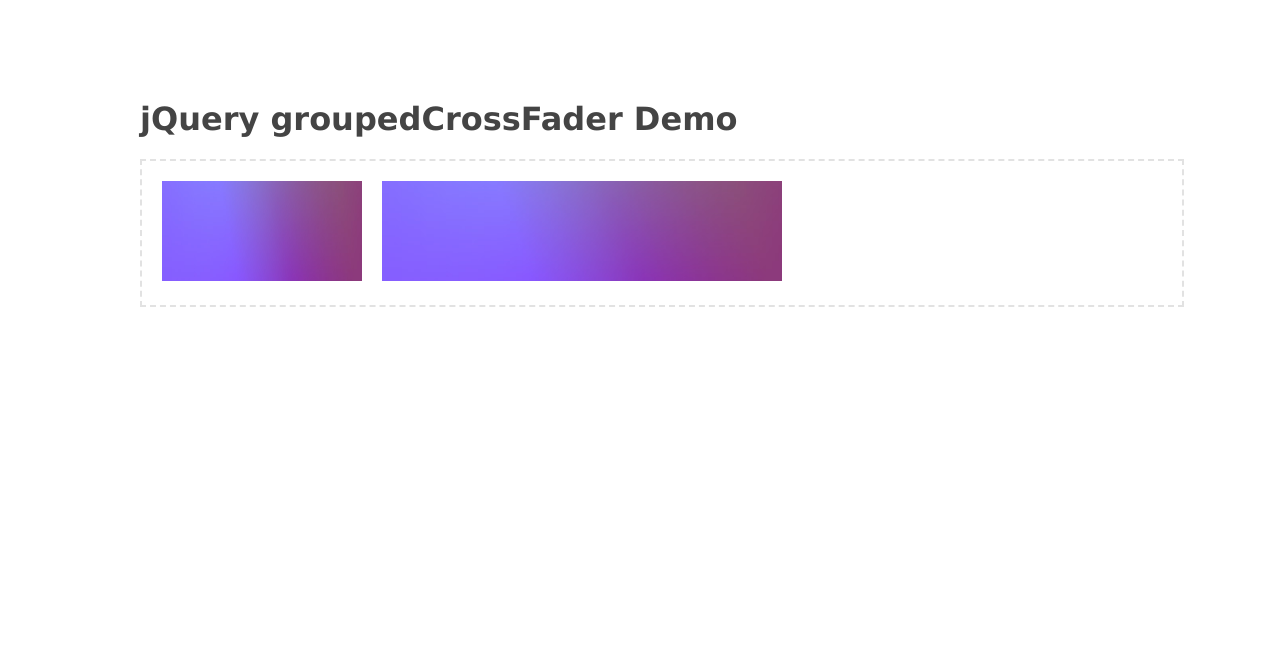
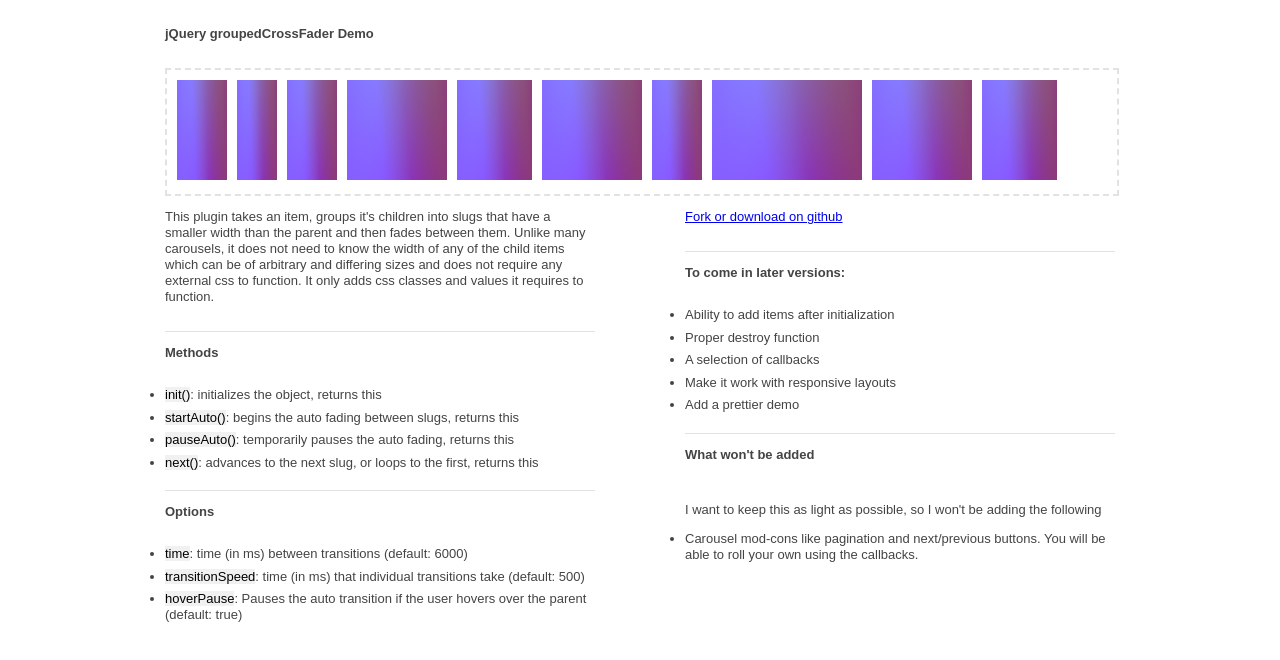
Before and after one commit to nwe44/jquery-groupedCrossFader, a plain HTML site: page index.html in a window 1280 px wide. Drawn offline with nearby package versions, Linux system fonts and the light colour scheme.

Commit message:
Slightly more explanatory demo.

```diff
--- a/index.html
+++ b/index.html
@@ -4,6 +4,54 @@
 
 
 			<style type="text/css">
+							/**
+				 * html5doctor.com Reset Stylesheet (Eric Meyer's Reset Reloaded + HTML5 baseline)
+				 * v1.6.1 2010-09-17 | Authors: Eric Meyer & Richard Clark
+				 * html5doctor.com/html-5-reset-stylesheet/
+				 */
+
+				html, body, div, span, object, iframe,
+				h1, h2, h3, h4, h5, h6, p, blockquote, pre,
+				abbr, address, cite, code, del, dfn, em, img, ins, kbd, q, samp,
+				small, strong, sub, sup, var, b, i, dl, dt, dd, ol, ul, li,
+				fieldset, form, label, legend,
+				table, caption, tbody, tfoot, thead, tr, th, td,
+				article, aside, canvas, details, figcaption, figure,
+				footer, header, hgroup, menu, nav, section, summary,
+				time, mark, audio, video {
+				  margin: 0;
+				  padding: 0;
+				  border: 0;
+				  font-size: 100%;
+				  font: inherit;
+				  vertical-align: baseline;
+				}
+
+				article, aside, details, figcaption, figure,
+				footer, header, hgroup, menu, nav, section {
+				  display: block;
+				}
+
+				blockquote, q { quotes: none; }
+
+				blockquote:before, blockquote:after,
+				q:before, q:after { content: ""; content: none; }
+
+				em{color: #000; background: #f1f1f1;}
+				ins { background-color: #ff9; color: #000; text-decoration: none; }
+
+				mark { background-color: #ff9; color: #000; font-style: italic; font-weight: bold; }
+
+				del { text-decoration: line-through; }
+
+				abbr[title], dfn[title] { border-bottom: 1px dotted; cursor: help; }
+
+				table { border-collapse: collapse; border-spacing: 0; }
+
+				hr { display: block; height: 1px; border: 0; border-top: 1px solid #ccc; margin: 1em 0; padding: 0; }
+
+				input, select { vertical-align: middle; }
+
 				body, html{
 					height: 100%;
 					position: relative;
@@ -12,39 +60,114 @@
 					font-family: "Lucida Grande", Tahoma, Verdana, Arial, sans-serif;
 				}
 				body{
-					width: 1000px;
-					margin: 100px auto;
+					width: 950px;
+					margin: 10px auto;
 					height: 500px;
+					font:13px/1.231 sans-serif; *font-size:small;
 				}
-				ul{
+				h1, h2, h3, h4, h5, h6 {
+					display: block;
+					border-top:1px solid #e2e2e2;
+					font-weight: bold;
+					margin: 1em 0;
+					padding: 1em 0;
+					}
+				h1{
+					border: 0;
+				}
+				p{
+					padding: 1em 0;
+				}
+				#crossFader{
 					margin: 0 auto;
-					width:1000px;
+					width:950px;
 					border: 2px dashed #e2e2e2;
 					position: relative;
 				}
-				ul li{
-					padding: 20px 0 20px 20px;
+				#crossFader li{
+					padding: 10px 0 10px 10px;
 					list-style-image: none;
 					list-style: none;
 					float: left;
+				}
+				#visit,
+				#instructions{
+					width: 430px;
+				}
+				#visit li,
+				#instructions li{
+					padding-bottom: 0.5em;
+				}
+				#visit{
+				float: right;
 				}
 			</style>
 	</head>
 	<body>
 	<h1>jQuery groupedCrossFader Demo</h1>
     <ul id="crossFader" >
-        <li><img src="dummyImage.jpg" width="200" height="100" /></li>
-        <li><img src="dummyImage.jpg" width="400" height="100" /></li>
-        <li><img src="dummyImage.jpg" width="500" height="100" /></li>
-        <li><img src="dummyImage.jpg" width="300" height="100" /></li>
+        <li><img src="dummyImage.jpg" width="50" height="100" /></li>
+        <li><img src="dummyImage.jpg" width="40" height="100" /></li>
+        <li><img src="dummyImage.jpg" width="50" height="100" /></li>
         <li><img src="dummyImage.jpg" width="100" height="100" /></li>
-        <li><img src="dummyImage.jpg" width="200" height="100" /></li>
-        <li><img src="dummyImage.jpg" width="500" height="100" /></li>
-        <li><img src="dummyImage.jpg" width="200" height="100" /></li>
-        <li><img src="dummyImage.jpg" width="500" height="100" /></li>
-        <li><img src="dummyImage.jpg" width="300" height="100" /></li>
+        <li><img src="dummyImage.jpg" width="75" height="100" /></li>
+        <li><img src="dummyImage.jpg" width="100" height="100" /></li>
+        <li><img src="dummyImage.jpg" width="50" height="100" /></li>
+        <li><img src="dummyImage.jpg" width="150" height="100" /></li>
+        <li><img src="dummyImage.jpg" width="100" height="100" /></li>
+        <li><img src="dummyImage.jpg" width="75" height="100" /></li>
+        <li><img src="dummyImage.jpg" width="100" height="100" /></li>
+        <li><img src="dummyImage.jpg" width="50" height="100" /></li>
+        <li><img src="dummyImage.jpg" width="150" height="100" /></li>
+        <li><img src="dummyImage.jpg" width="63" height="100" /></li>
+        <li><img src="dummyImage.jpg" width="100" height="100" /></li>
+        <li><img src="dummyImage.jpg" width="50" height="100" /></li>
+        <li><img src="dummyImage.jpg" width="150" height="100" /></li>
+        <li><img src="dummyImage.jpg" width="63" height="100" /></li>
+        <li><img src="dummyImage.jpg" width="100" height="100" /></li>
         <li><img src="dummyImage.jpg" width="100" height="100" /></li>
     </ul>
+    <div id="visit">
+	<p><a href="http://github.com/nwe44/jquery-groupedCrossFader" title="visit on github">Fork or download on github</a></p>
+	<h2>To come in later versions:</h2>
+
+<ul>
+<li>Ability to add items after initialization</li>
+<li>Proper destroy function</li>
+<li>A selection of callbacks</li>
+<li>Make it work with responsive layouts</li>
+<li>Add a prettier demo</li>
+</ul><h2>What won't be added</h2>
+
+<p>I want to keep this as light as possible, so I won't be adding the following</p>
+
+<ul>
+<li>Carousel mod-cons like pagination and next/previous buttons. You will be able to roll your own using the callbacks.</li>
+</ul>
+</div>
+<div id="instructions">
+<p>This plugin takes an item, groups it's children into slugs that have a smaller
+width than the parent and then fades between them. Unlike many carousels, it
+does not need to know the width of any of the child items which can be of
+arbitrary and differing sizes and does not require any external css to function.
+It only adds css classes and values it requires to function.</p>
+
+<h2>Methods</h2>
+
+<ul>
+<li><em>init()</em>: initializes the object, returns this</li>
+<li><em>startAuto()</em>: begins the auto fading between slugs, returns this</li>
+<li><em>pauseAuto()</em>: temporarily pauses the auto fading, returns this</li>
+<li><em>next()</em>: advances to the next slug, or loops to the first, returns this</li>
+</ul><h2>Options</h2>
+
+<ul>
+<li><em>time</em>: time (in ms) between transitions (default: 6000)</li>
+<li><em>transitionSpeed</em>: time (in ms) that individual transitions take (default: 500)</li>
+<li><em>hoverPause</em>: Pauses the auto transition if the user hovers over the parent (default: true)</li>
+</ul>
+</div>
+
 
 	<script src="http://ajax.googleapis.com/ajax/libs/jquery/1.5.1/jquery.js"></script>
 	<script>window.jQuery || document.write("<script src='jquery-1.5.1.min.js'>\x3C/script>")</script>
```
